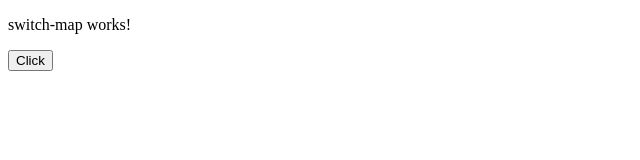
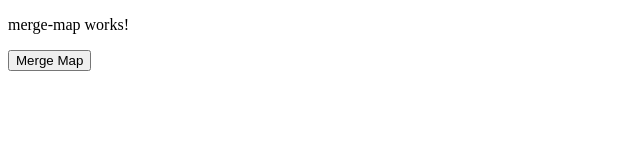
Before and after one commit to Hanan11240/Angular-Practice, an Angular app in the folder angular/: page / in a window 1280 px wide. Shown: the top 160 px of the page, without its empty margins (0-640 px from the left). Built offline with nearby package versions, Linux system fonts and the light colour scheme; no server answers.

Commit message:
merge-map

```diff
--- a/angular/src/app/app.component.html
+++ b/angular/src/app/app.component.html
@@ -5,4 +5,6 @@
 
 <!-- <app-tap></app-tap> -->
 
-<app-switch-map></app-switch-map>
+<!-- <app-switch-map></app-switch-map> -->
+
+<app-merge-map></app-merge-map>
--- a/angular/src/app/app.module.ts
+++ b/angular/src/app/app.module.ts
@@ -10,6 +10,7 @@ import { KeyValuePipe } from '@angular/common';
 import { FilterComponentComponent } from './filter-component/filter-component.component';
 import { TapComponent } from './tap/tap.component';
 import { SwitchMapComponent } from './switch-map/switch-map.component';
+import { MergeMapComponent } from './merge-map/merge-map.component';
 
 @NgModule({
   declarations: [
@@ -19,6 +20,7 @@ import { SwitchMapComponent } from './switch-map/switch-map.component';
     FilterComponentComponent,
     TapComponent,
     SwitchMapComponent,
+    MergeMapComponent,
 
   ],
   imports: [
--- /dev/null
+++ b/angular/src/app/merge-map/merge-map.component.html
@@ -0,0 +1,2 @@
+<p>merge-map works!</p>
+<button #btn>Merge Map</button>
--- /dev/null
+++ b/angular/src/app/merge-map/merge-map.component.ts
@@ -0,0 +1,64 @@
+import { Component, OnInit,ViewChild,AfterViewInit } from '@angular/core';
+import { of,mergeMap,fromEvent,interval,Observable, pipe } from 'rxjs';
+import { HttpClient } from '@angular/common/http';
+
+@Component({
+  selector: 'app-merge-map',
+  templateUrl: './merge-map.component.html',
+  styleUrls: ['./merge-map.component.scss']
+})
+export class MergeMapComponent implements OnInit {
+count:number=0
+// @ViewChild('btn',{static:true}) btn:any
+// click$:Observable<any>
+
+// ngAfterViewInit(){
+//   this.click$= fromEvent(this.btn.nativeElement,'click');
+//   this.mergeMapExample()
+// }
+
+
+// delayedObs(count:number){
+//   return new Observable((observer)=>{
+//     setTimeout(()=> {observer.next(count+ 'A')},1000)
+//     setTimeout(()=> {observer.next(count+ 'B')},2000)
+//     setTimeout(()=> {observer.next(count+ 'C')},3000)
+//     setTimeout(()=> {observer.next(count+ 'D')},4000)
+//     setTimeout(()=> {observer.next(count+ 'E');observer.complete()},5000)
+//   })
+// }
+
+// mergeMapExample(){
+//   let obs = this.click$.pipe(
+//     mergeMap(()=>{
+//       this.count = this.count+1
+//       return this.delayedObs(this.count)
+//     })
+//   ).subscribe(val=>console.log(val))
+// }
+
+  constructor(private http:HttpClient) { }
+
+  ngOnInit(): void {
+    // let sercObservable=of(1,2,3,4)
+    // let innerObservable= of('A','B','C','D')
+
+    // sercObservable.pipe(
+    //   mergeMap(val=>{
+    //     console.log('Source Val',val)
+    //     console.log('Starting new Observable')
+    //     return innerObservable
+    //   })
+    // ).subscribe(rer=>{
+    //   console.log('Ret',rer)
+    // })
+
+
+
+    of("hound","mastiff","retriever").pipe(mergeMap(breed=>{
+      const url = 'https://dog.ceo/api/breed/' + breed + '/list'
+      return this.http.get<any>(url)
+    })).subscribe(data=> console.log(data))
+  }
+
+}
```
Also changed, not shown: angular/src/app/merge-map/merge-map.component.scss (added), 1 other file (tests, documents, lock files or other folders).
